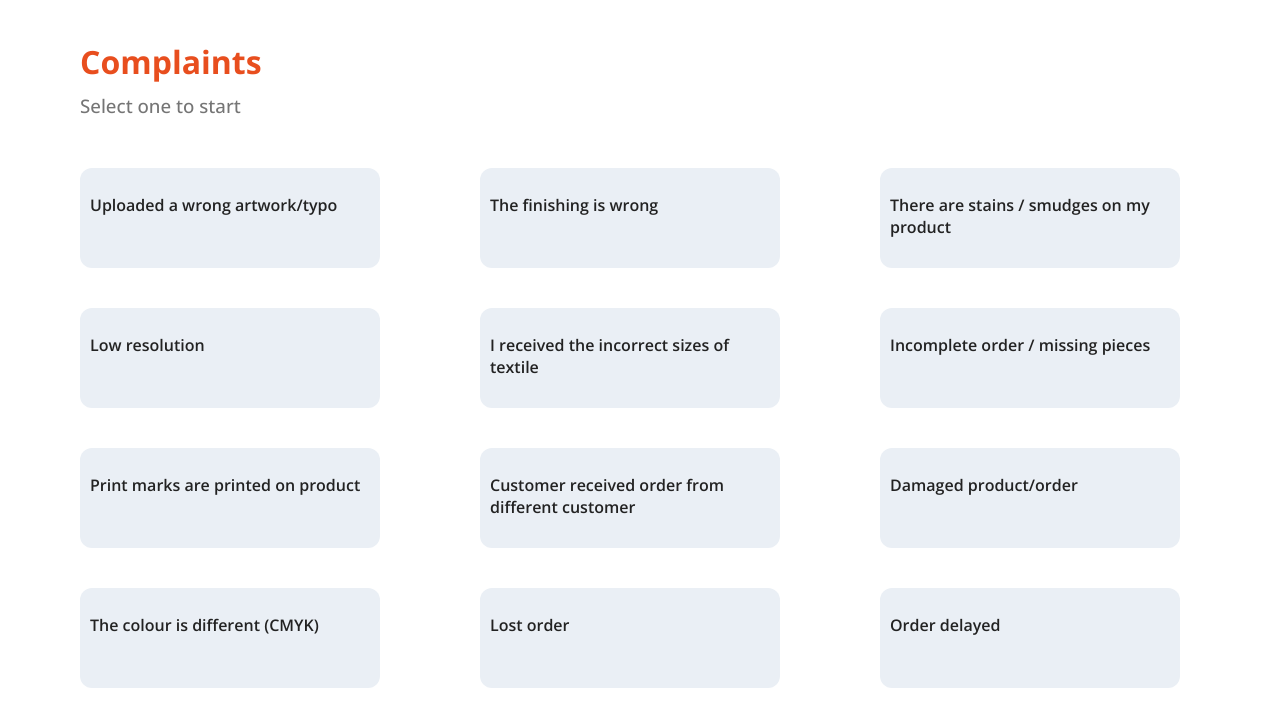
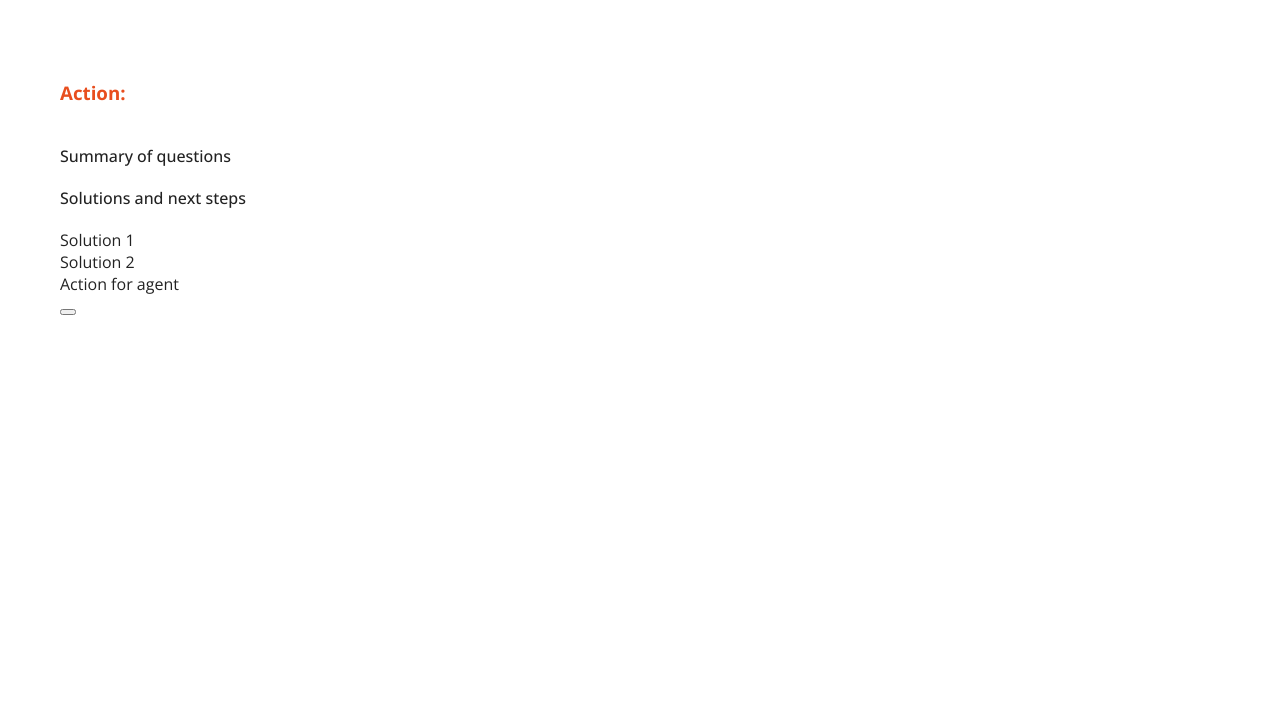
Before and after one commit to chaconfrank/agent-platform, a Vue app in the folder agent-platform/: page /solutions in a window 1280 px wide. Before the commit this address led to /. Shown: the top 726 px of the page. Built offline with nearby package versions, Linux system fonts and the light colour scheme.

Commit message:
add solutions component and create new route and remove rule to redirect to home path

```diff
--- a/agent-platform/src/App.vue
+++ b/agent-platform/src/App.vue
@@ -7,9 +7,7 @@
 <script>
 export default {
   name: 'App',
-  created() {
-    this.$router.push('/');
-  },
+
 };
 </script>
 
--- a/agent-platform/src/components/ComplaintsSection.vue
+++ b/agent-platform/src/components/ComplaintsSection.vue
@@ -7,10 +7,23 @@
     </div>
     <div class="container">
       <div class="column">
-        <MainCard @click="toDescription('Uploaded a wrong artwork/typo', 'example')" msg="Uploaded a wrong artwork/typo"></MainCard>
-        <MainCard msg="Low resolution"></MainCard>
-        <MainCard msg="Print marks are printed on product"></MainCard>
-        <MainCard msg="The colour is different (CMYK)"></MainCard>
+        <MainCard @click="toDescription('Low resolution',
+        'The quality can be bad because the quality of the file is also bad.',
+        'Compare the customers photo with the CPDF associated with their order.',
+        'Is the DPI of the file too low?','NO', 'YES')"
+        msg="Low resolution"></MainCard>
+
+        <MainCard @click="toDescription('Uploaded a wrong artwork',
+        'The quality can be bad because the quality of the file is also bad.')"
+        msg="Uploaded a wrong artwork"></MainCard>
+
+        <MainCard @click="toDescription('Print marks are printed on product',
+        'Write here the description')"
+        msg="Print marks are printed on product"></MainCard>
+
+        <MainCard @click="toDescription('The colour is different (CMYK)',
+        'Write here the description')"
+        msg="The colour is different (CMYK)"></MainCard>
       </div>
       <div class="column">
         <MainCard msg="The finishing is wrong"></MainCard>
@@ -39,8 +52,15 @@ export default {
     MainCard
   },
   methods: {
-    toDescription(title, description) {
-      this.$router.push({ path: '/description', query: { title: title, description: description } });
+    toDescription(title, description, action, question,btnsecondary, btnprimary) {
+      this.$router.push({ path: '/description',
+      query: {
+      title,
+      description,
+      action,
+      question,
+      btnsecondary,
+      btnprimary} });
     }
   }
 
@@ -56,7 +76,7 @@ export default {
   flex: 1;
   margin: 10px 20px;
   color: #222222;
-  font-weight: 600
+  font-weight: 900
 }
 
 
--- a/agent-platform/src/components/Description.vue
+++ b/agent-platform/src/components/Description.vue
@@ -1,8 +1,19 @@
 <template>
-    <div>
+    <div class="header">
+        <v-btn>
+
+        </v-btn>
         <h1>{{ $route.query.title }}</h1>
-        <h3>{{ $route.query.description }}</h3>
+        <h4>{{ $route.query.description }}</h4>
+        <h3><span style="font-weight: bold; color: #E84E1E;">Action: </span>{{ $route.query.action }}</h3>
     </div>
+        <div class="question">
+            <h1 class="question">{{ $route.query.question }}</h1>
+            <div class="btn-container">
+                <button class="btnsecondary"> {{ $route.query.btnsecondary }}</button>
+                <button class="btnprimary"> {{ $route.query.btnprimary }}</button>
+            </div>
+        </div>
 </template>
 
 <script>
@@ -10,11 +21,64 @@
 export default {
     name: 'Description',
 }
+
 </script>
 
 <style scoped>
-div {
+.header {
+    margin: 80px 0 40px 0;
     color: #222222;
 
 }
+
+h4{
+    color: #757575;
+     font-weight: 500;
+     margin:0 0 20px 0 ;
+}
+h3{
+    color: #222;
+     font-weight: 500;
+}
+
+.question{
+display: flex;
+flex-direction: column;
+align-items: center;
+}
+
+
+.btnprimary {
+background-color: #E84E1E;
+color:white ;
+margin: 0 5px;
+font-weight: 900;
+border-radius: 12px;
+border: none;
+font-size: 24px;
+padding: 16px 24px;
+text-align: center;
+width: auto;
+}
+.btnprimary:hover {
+background-color: #F25C2D;
+color: #FBFBFB;
+}
+
+.btnsecondary {
+background-color: white;
+margin: 0 5px;
+color: black;
+font-weight: 900;
+border-radius: 12px;
+border: 2px solid black;
+font-size: 24px;
+padding: 16px 24px;
+text-align: center;
+width: auto;
+}
+.btnsecondary:hover {
+background-color: #F4F4F4;
+color: black;
+}
 </style>
--- a/agent-platform/src/components/MainCard.vue
+++ b/agent-platform/src/components/MainCard.vue
@@ -1,6 +1,6 @@
 <template>
     <div>
-        <p>{{ msg }}</p>
+        <button>{{ msg }}</button>
     </div>
 </template>
 
@@ -14,13 +14,15 @@ export default {
 </script>
 
 <style scoped>
-div {
+button {
     height: 80px;
+    font-weight: 500;
+    font-size: 16px;
     width: 280px;
     border-radius: 12px;
-    border: 0px solid var(--Negro, #000);
+    border: 0px solid;
     background: #EAEFF5;
-    padding: 10px;
+    padding: 5px 10px;
     margin:0px 0px 40px 0px;
 }
 </style>
--- /dev/null
+++ b/agent-platform/src/components/Solutions.vue
@@ -0,0 +1,54 @@
+<template>
+    <div class="header">
+        <h1>{{ $route.query.title }}</h1>
+        <h3><span style="font-weight: bold; color: #E84E1E;">Action: </span>{{ $route.query.action }}</h3>
+
+    </div>
+    <div>
+        <h4>Summary of questions</h4>
+    </div>
+
+    <body>
+        <div class="container">
+            <h4>Solutions and next steps</h4>
+            <div class="answer container">
+                Solution 1
+            </div>
+            <div class="answer container">
+                Solution 2
+            </div>
+            <div class="answer container">
+                Action for agent
+            </div>
+            <button class="btnprimary"> {{ }}</button>
+        </div>
+    </body>
+</template>
+
+<script>
+/* eslint-disable */
+export default {
+    name: 'solutions',
+}
+
+</script>
+<style scoped>
+.header {
+    margin: 80px 0 40px 0;
+    color: #222222;
+
+}
+
+h1 {
+    color: #222222;
+    font-size: 56px;
+    font-weight: 500;
+    margin: 0 0 20px 0;
+}
+
+h4 {
+    color: #222222;
+    font-weight: 500;
+    margin: 0 0 20px 0;
+}
+</style>
--- a/agent-platform/src/router.js
+++ b/agent-platform/src/router.js
@@ -2,10 +2,12 @@ import { createWebHistory, createRouter } from 'vue-router'
 
 import ComplaintsSection from './components/ComplaintsSection.vue'
 import Description from './components/Description.vue'
+import Solutions from './components/Solutions.vue'
 
 const routes = [
     { path: '/', component: ComplaintsSection },
-    { path: '/description', component: Description }
+    { path: '/description', component: Description },
+    { path: '/solutions', component: Solutions }
 ]
 
 const router = createRouter({
```
Also changed, not shown: 1 other file (tests, documents, lock files or other folders).
